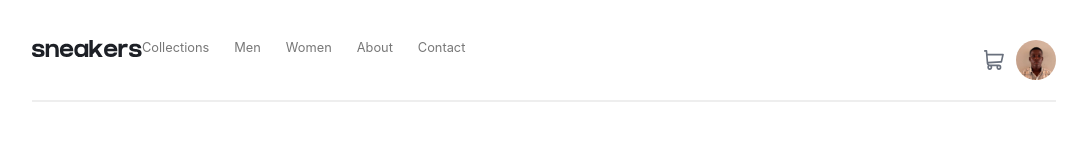
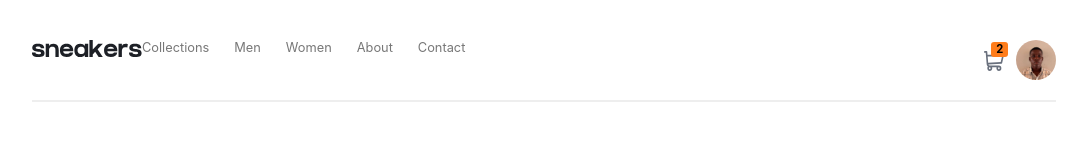
Before and after one commit to darrk-heart/product_page_ecommerce, a React (Create React App) app: page / in a window 1280 px wide. Shown: the top 160 px of the page, without its empty margins (96-1183 px from the left). Built offline with nearby package versions, Linux system fonts and the light colour scheme.

Commit message:
first commit on an independence day

```diff
--- a/src/Components/Heading.css
+++ b/src/Components/Heading.css
@@ -43,9 +43,10 @@
   border-radius: 50%;
 }
 .cart-icon {
-  padding-top: 10px;
+  margin-top: 11px;
   width: 20px;
   height: 20px;
+  position: fixed;
 }
 .cart-icon:hover {
   cursor: pointer;
@@ -54,3 +55,19 @@
   cursor: pointer;
   border: 3px solid #ff7d1b;
 }
+.cart-count {
+  background-color: #ff7d1b;
+  z-index: 4;
+  font-size: 0.7rem;
+  padding-left: 5px;
+  margin-left: 7px;
+  width: 12px;
+  height: 15px;
+  font-weight: 700;
+  border-radius: 3px;
+  margin-top: 2px;
+}
+.second-head div {
+  display: flex;
+  flex-direction: column;
+}
--- a/src/Components/Heading.js
+++ b/src/Components/Heading.js
@@ -25,14 +25,18 @@ function Heading() {
         </ul>
       </div>
       <div className="second-head">
+        <div>
+          <span className="cart-count">2</span>
           <img
             src={cart}
             alt="cart icon"
             className="cart-icon"
             onClick={handleCartClick}
           />
+        </div>
         <img src={rasta} alt="rastafara" className="avatar" />
       </div>
+
       {showCartPage && <CartPage />}
     </div>
   );
--- a/src/Components/Overlay.css
+++ b/src/Components/Overlay.css
@@ -42,6 +42,7 @@
   margin-left: 950px;
   padding: 10px;
   border-radius: 90%;
+  background-color: white;
 }
 .overlay-image:hover {
   cursor: auto;
```
Lines whose indentation alone changed are shown as unchanged.
